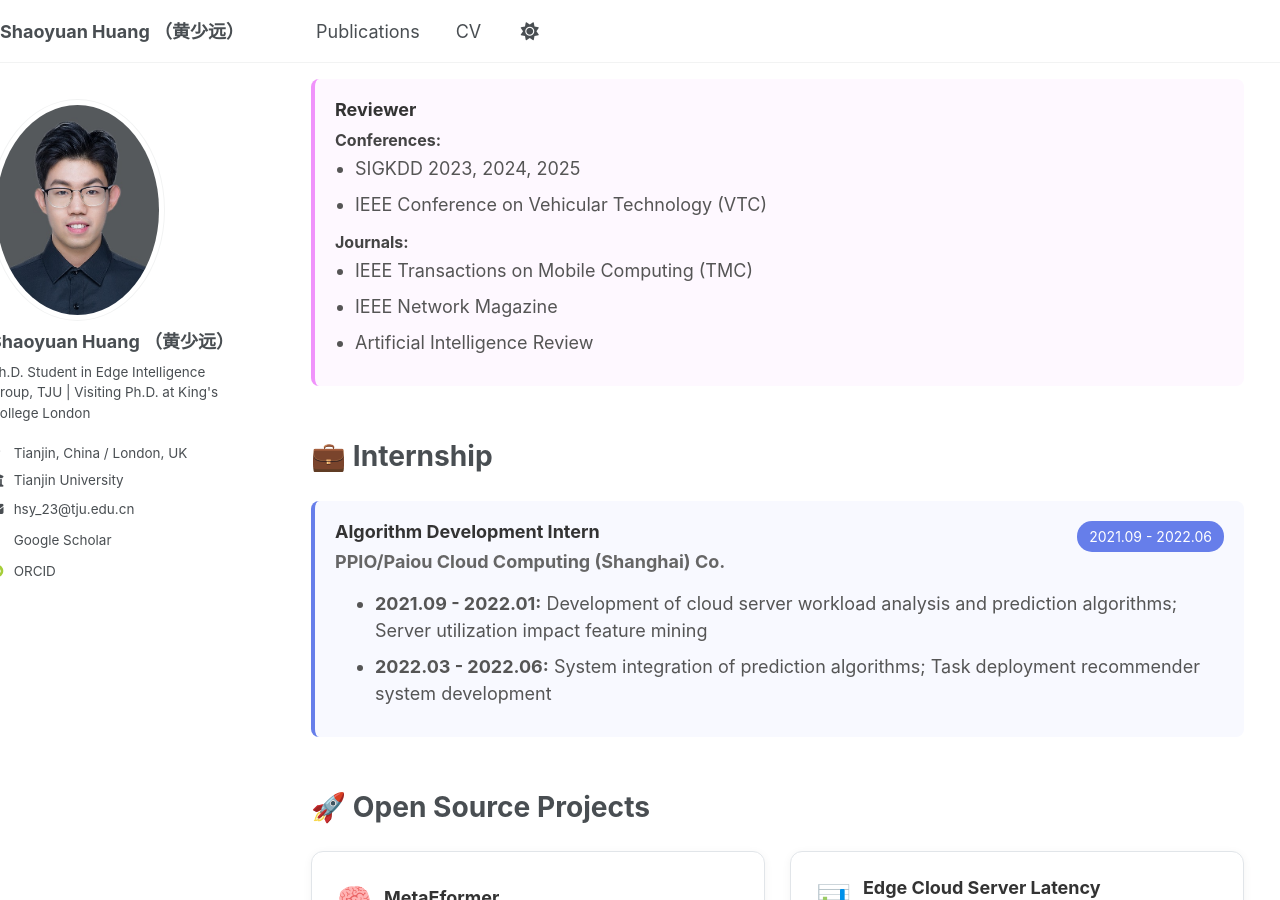
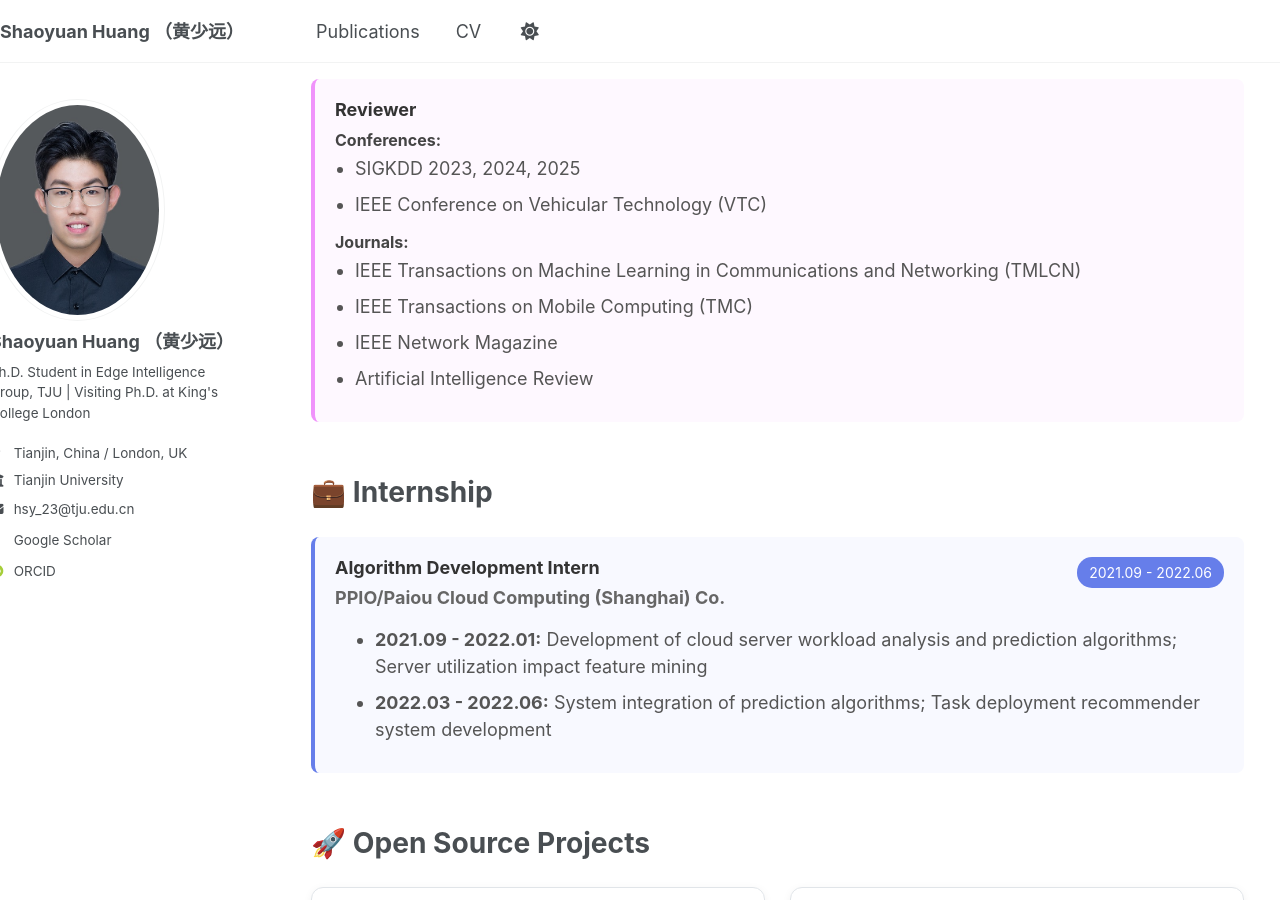
Before and after one commit to hsy23/ShaoyuanHuang, a Jekyll site: the page built from _pages/about.md, in a window 1280 px wide and 900 px high, scrolled down 1903 px. Built offline with Jekyll 4.4.1, drawn with Linux system fonts in a browser that asks for light colours; some web fonts are replaced.

Commit message:
补充reviewer

```diff
--- a/_pages/about.md
+++ b/_pages/about.md
@@ -176,6 +176,7 @@
 
         <h4 style="margin: 15px 0 5px 0; color: #444; font-size: 16px;">Journals:</h4>
         <ul style="margin: 5px 0; list-style-type: disc; padding-left: 20px;">
+          <li>IEEE Transactions on Machine Learning in Communications and Networking (TMLCN)</li>
           <li>IEEE Transactions on Mobile Computing (TMC)</li>
           <li>IEEE Network Magazine</li>
           <li>Artificial Intelligence Review</li>
```
